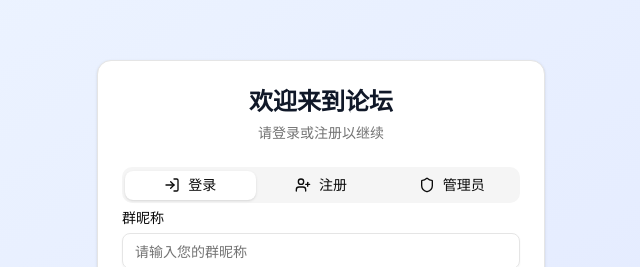
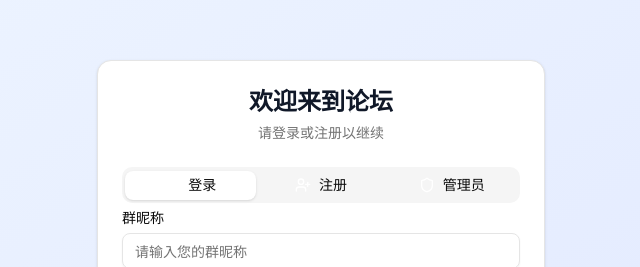
Before and after one commit to zerlia/luntan1, a React (Vite) app: page / in a window 1280 px wide. Shown: the part 160-427 px from the top of the page, without its empty margins (319-959 px from the left). Built offline with nearby package versions, Linux system fonts and the light colour scheme; no server answers.

Commit message:
更新说明

```diff
--- a/index.html
+++ b/index.html
@@ -4,7 +4,7 @@
     <meta charset="UTF-8" />
     <link rel="icon" type="image/x-icon" href="/favicon.ico" />
     <meta name="viewport" content="width=device-width, initial-scale=1.0" />
-    <title>论坛 - 基于Cloudflare的社区论坛</title>
+    <title>万物皆频率论坛</title>
   </head>
   <body>
     <div id="root"></div>
--- a/src/components/LoginForm.jsx
+++ b/src/components/LoginForm.jsx
@@ -77,15 +77,15 @@ export default function LoginForm({ onLogin }) {
           <Tabs defaultValue="login" className="w-full" onValueChange={(value) => setIsLoginTab(value === 'login')}>
             <TabsList className="grid w-full grid-cols-3">
               <TabsTrigger value="login" className="flex items-center gap-2">
-                <LogIn className="w-4 h-4" />
+                <LogIn className="w-4 h-4 text-white" />
                 登录
               </TabsTrigger>
               <TabsTrigger value="register" className="flex items-center gap-2">
-                <UserPlus className="w-4 h-4" />
+                <UserPlus className="w-4 h-4 text-white" />
                 注册
               </TabsTrigger>
               <TabsTrigger value="admin-login" className="flex items-center gap-2">
-                <Shield className="w-4 h-4" />
+                <Shield className="w-4 h-4 text-white" />
                 管理员
               </TabsTrigger>
             </TabsList>
```
